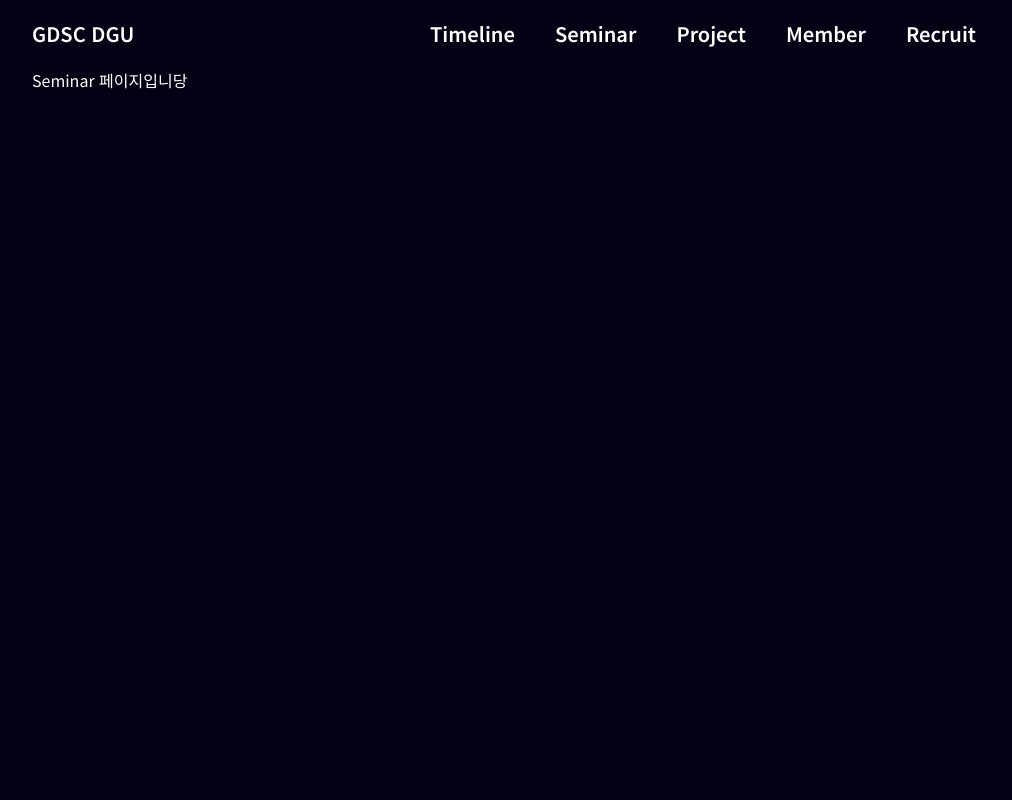
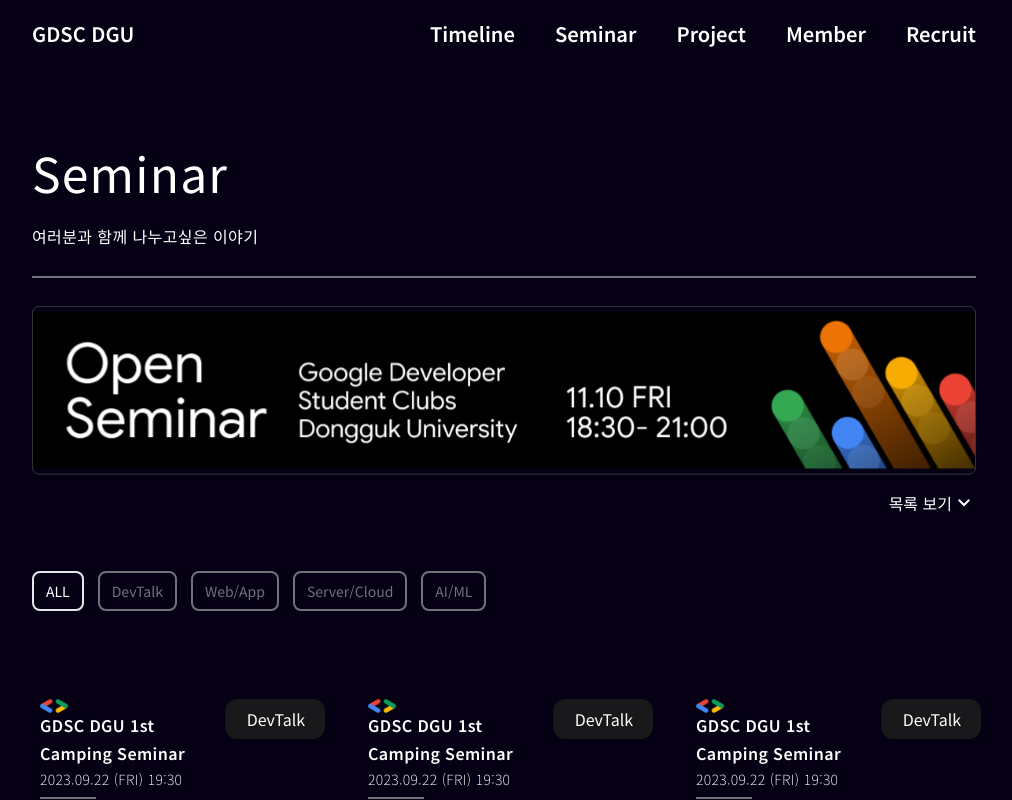
Before and after one commit to GDSC-DGU/gdsc-dgu, a Next.js app: page /seminar in a window 1280 px wide. Shown: the top 800 px of the page, without its empty margins (136-1148 px from the left). Built offline with nearby package versions, Linux system fonts and the light colour scheme; a web font is replaced by a local one.

Commit message:
feat : 세미나 페이지에 header, toggle, menu, list 배치 #19

```diff
--- a/src/app/seminar/page.tsx
+++ b/src/app/seminar/page.tsx
@@ -1,12 +1,27 @@
-import React from 'react';
+'use client';
 
-// metadata
-export const metadata = {
-  title: 'Seminar',
-};
+import SeminarHeader from '@/components/seminar/header/SeminarHeader';
+import SeminarMenuBar from '@/components/seminar/menubar/SeminarMenuBar';
+import SeminarThumbnailList from '@/components/seminar/thumbnail/SeminarThumbnailList';
+import SeminarToggle from '@/components/seminar/toggle/SeminarToggle';
+import React, { useState } from 'react';
 
 const SeminarPage = () => {
-  return <div className="w-4/5 px-10">Seminar 페이지입니당</div>;
+  const [selectedCategory, setSelectedCategory] = useState<string>('all');
+
+  return <div className="w-4/5 px-10 my-20 mx-auto">
+{/* header */}
+<SeminarHeader />
+
+{/* toggle */}
+<SeminarToggle />
+
+{/* select button */}
+<SeminarMenuBar selectedCategory={selectedCategory} setSelectedCategory={setSelectedCategory} />
+
+{/* seminar list */}
+<SeminarThumbnailList selectedCategory={selectedCategory} />
+  </div>;
 };
 
 export default SeminarPage;
```
